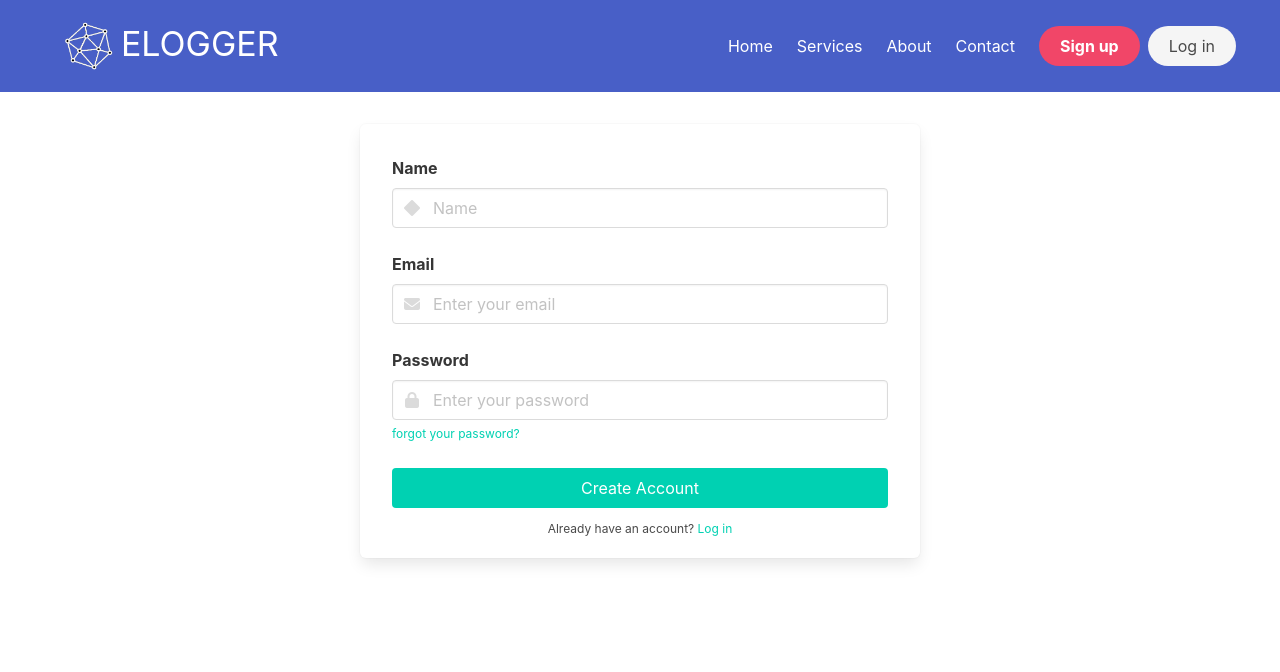
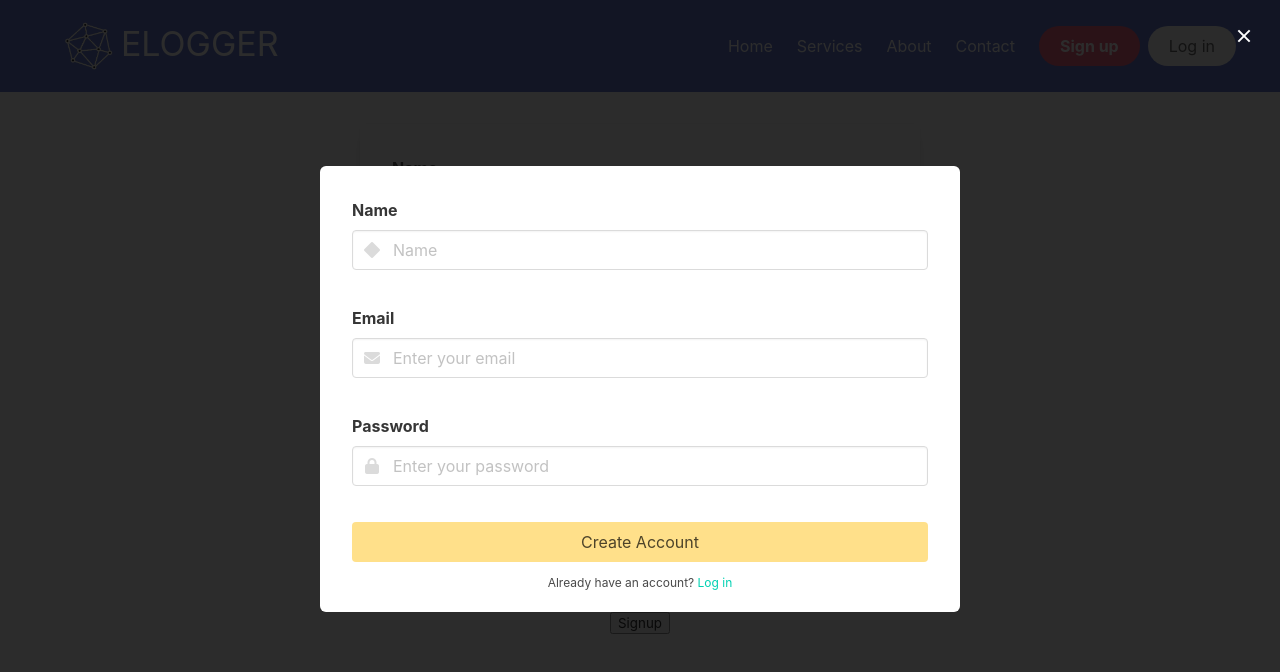
Before and after one commit to bjon1/final-web-dev, a Vue app in the folder client/: page /signup in a window 1280 px wide. Both pictures are taken after a click on the link "Sign up". Shown: the top 672 px of the page. Built offline with nearby package versions, Linux system fonts and the light colour scheme; no server answers.

Commit message:
Modernize Signup Page

```diff
--- a/client/src/components/LoginModal.vue
+++ b/client/src/components/LoginModal.vue
@@ -1,20 +1,23 @@
 <script setup lang="ts">
 
-    import { useLogin, useLogout } from '@/model/session';
+    import { useLogin, createUser } from '@/model/session';
     import router from '@/router';
     import { ref, type Ref } from 'vue';
 
+    const name: Ref<HTMLInputElement | undefined> = ref(undefined);
     const email: Ref<HTMLInputElement | undefined> = ref(undefined);
     const password: Ref<HTMLInputElement | undefined> = ref(undefined);
 
     let isInvalidForm = ref(false);
 
     const props = defineProps<{
-        isModalActive: boolean
+        isModalActive: boolean,
+        mode: string | undefined
     }>();
 
     const emit = defineEmits<{
         (e:'updateModal'): void;
+        (e:'updateMode', value: string | undefined): void;
     }>();
 
 
@@ -32,12 +35,31 @@
                 return;
             });
 
-            signIn(true); //update the UI
+        signIn(true); //update the UI
     }
 
-    const signupPage = () => {
-        emit('updateModal');
-        router.push('/signup');
+    const signup = async (nameRef: string, emailRef: string, passwordRef: string) => {
+        const response = await createUser(nameRef, emailRef, passwordRef)
+            .catch(error => {
+                console.log(error);
+                return;
+            });
+
+        signIn(true); //update the UI
+    }
+
+    const handleMode = (nameRef: string, emailRef: string, passwordRef: string) => {
+        switch(props.mode) {
+            case "sign-in":
+                checkLogin(emailRef, passwordRef);
+                break;
+            case "sign-up":
+                signup(nameRef, emailRef, passwordRef);
+                break;
+            default:
+        }
+
+
     }
 
 </script>
@@ -47,7 +69,18 @@
     <div class="modal" :class="{ 'is-active': props.isModalActive }" id="signup">
         <div class="modal-background"></div>
         <div class="modal-content">
-            <form @submit.prevent="() => checkLogin(email?.value as string, password?.value as string)" class="box">
+            <form @submit.prevent="() => handleMode(name?.value as string, email?.value as string, password?.value as string)" class="box">
+
+                <div class="column field" v-if="props.mode==='sign-up'">
+                    <label for="" class="label">Name</label>
+                    <div class="control has-icons-left">
+                        <input type="name" placeholder="Name" class="input" required ref="name">
+                        <span class="icon is-small is-left">
+                            <i class="fa-solid fa-diamond"></i>
+                        </span>
+                    </div>
+                </div>
+
                 <div class="column field">
                     <label for="" class="label">Email</label>
                     <div class="control has-icons-left">
@@ -65,7 +98,7 @@
                             <i class="fa fa-lock"></i>
                         </span>
                     </div>
-                    <a class="is-size-7 has-text-primary">forgot your password?</a>
+                    <a class="is-size-7 has-text-primary" v-show="props.mode!=='sign-up'">forgot your password?</a>
                 </div>
                 <div class="column">
                     <div class="icon-text" v-show="isInvalidForm == true">
@@ -74,11 +107,12 @@
                         </span>
                         <span class="has-text-danger is-size-7">Invalid Email or Password</span>
                     </div>
-                    <button class="button is-primary is-fullwidth" type="submit">Login</button>
+                    <button class="button is-primary is-fullwidth" type="submit" v-if="props.mode==='sign-in'">Sign In</button>
+                    <button class="button is-warning is-fullwidth" type="submit" v-else>Create Account</button>
                 </div>
                 <div class="has-text-centered">
-                    <p class="is-size-7"> Don't have an account? <a class="has-text-primary" @click="signupPage()">Sign up</a>
-                    </p>
+                    <p class="is-size-7" v-if="props.mode==='sign-in'"> Don't have an account? <a class="has-text-primary" @click="emit('updateMode', 'sign-up')">Sign up</a></p>
+                    <p class="is-size-7" v-else>Already have an account? <a class="has-text-primary" @click="emit('updateMode', 'sign-in')">Log in</a></p>
                 </div>
             </form>
         </div>
--- a/client/src/components/NavBar.vue
+++ b/client/src/components/NavBar.vue
@@ -8,9 +8,20 @@
     import ExerciseForm from './ExerciseForm.vue';
 
     const session = useSession();
+    let mode = ref<string | undefined>(undefined); //sign-in, sign-up, or undefined
     let isMenuActive = ref(false);
     let isModalActive = ref(false);
     let openExercise = ref(false);
+
+    const onUpdateModal = () => {
+        isModalActive.value = !isModalActive.value
+        mode.value = undefined;
+    }
+
+    const onUpdateMode = (m: string | undefined) => {
+        mode.value = m;
+    }
+
 
     function toggleMenu() {
       isMenuActive.value = !isMenuActive.value;
@@ -48,10 +59,10 @@
             <RouterLink to="/contact" class="navbar-item">Contact</RouterLink>
             <div class="navbar-item">
             <div class="buttons">
-                <a class="button is-danger is-rounded" v-show="isMenuActive != true" @click="() => router.push('/signup')">
+                <a class="button is-danger is-rounded" v-show="isMenuActive != true" @click="isModalActive=true, mode='sign-up'">
                 <strong>Sign up</strong>
                 </a>
-                <a class="button is-light is-rounded" @click="isModalActive=true">
+                <a class="button is-light is-rounded" @click="isModalActive=true, mode='sign-in'">
                     Log in
                 </a>
             </div>
@@ -179,7 +190,7 @@
 </nav>
 
 <ExerciseForm :is-open="openExercise" @update="updateOpenExercise" />
-<LoginModal :is-modal-active="isModalActive" @updateModal="() => isModalActive = !isModalActive" />
+<LoginModal :is-modal-active="isModalActive" :mode="mode" @updateModal="onUpdateModal" @updateMode="onUpdateMode"/>
 
 </template>
 
```
